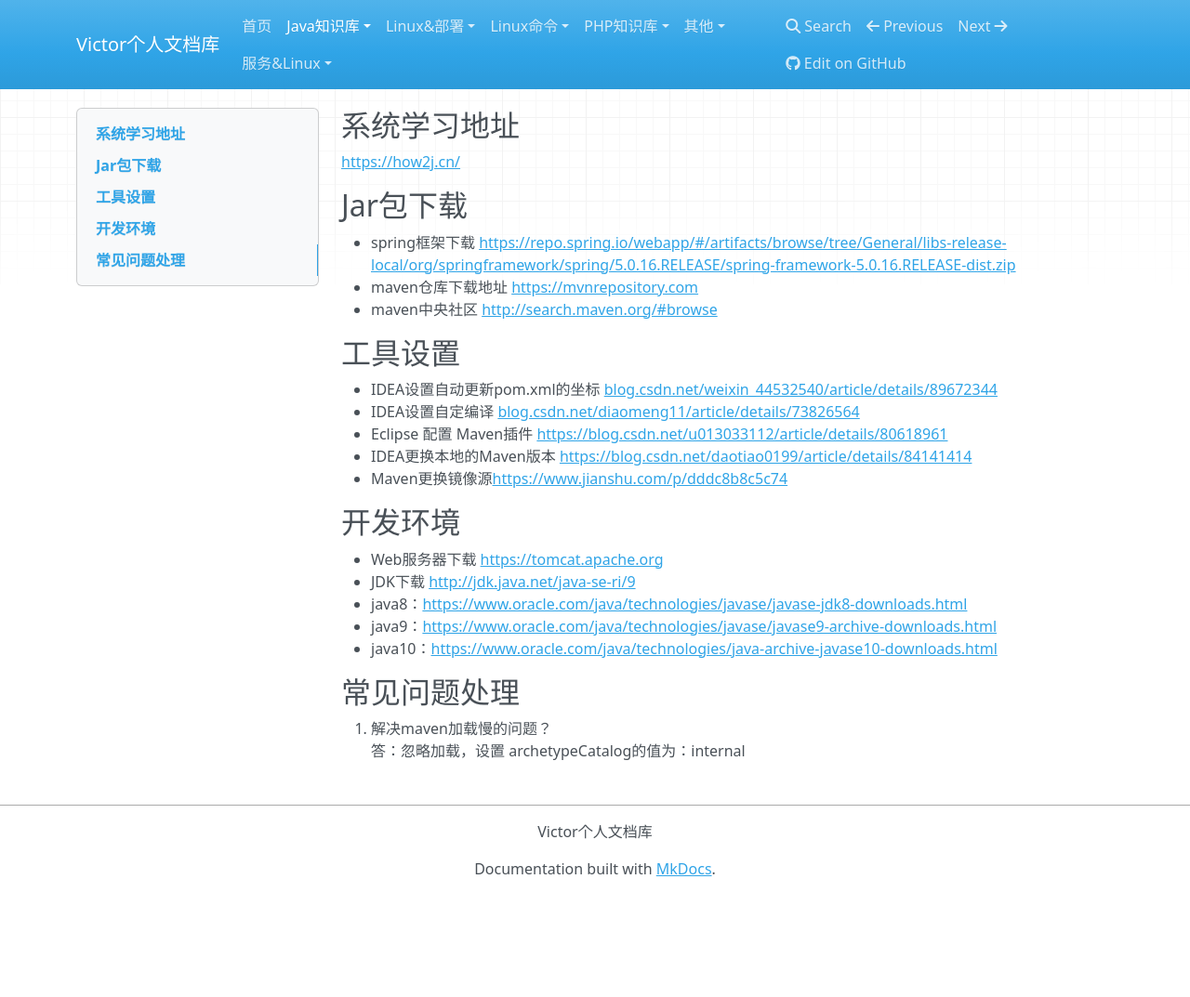
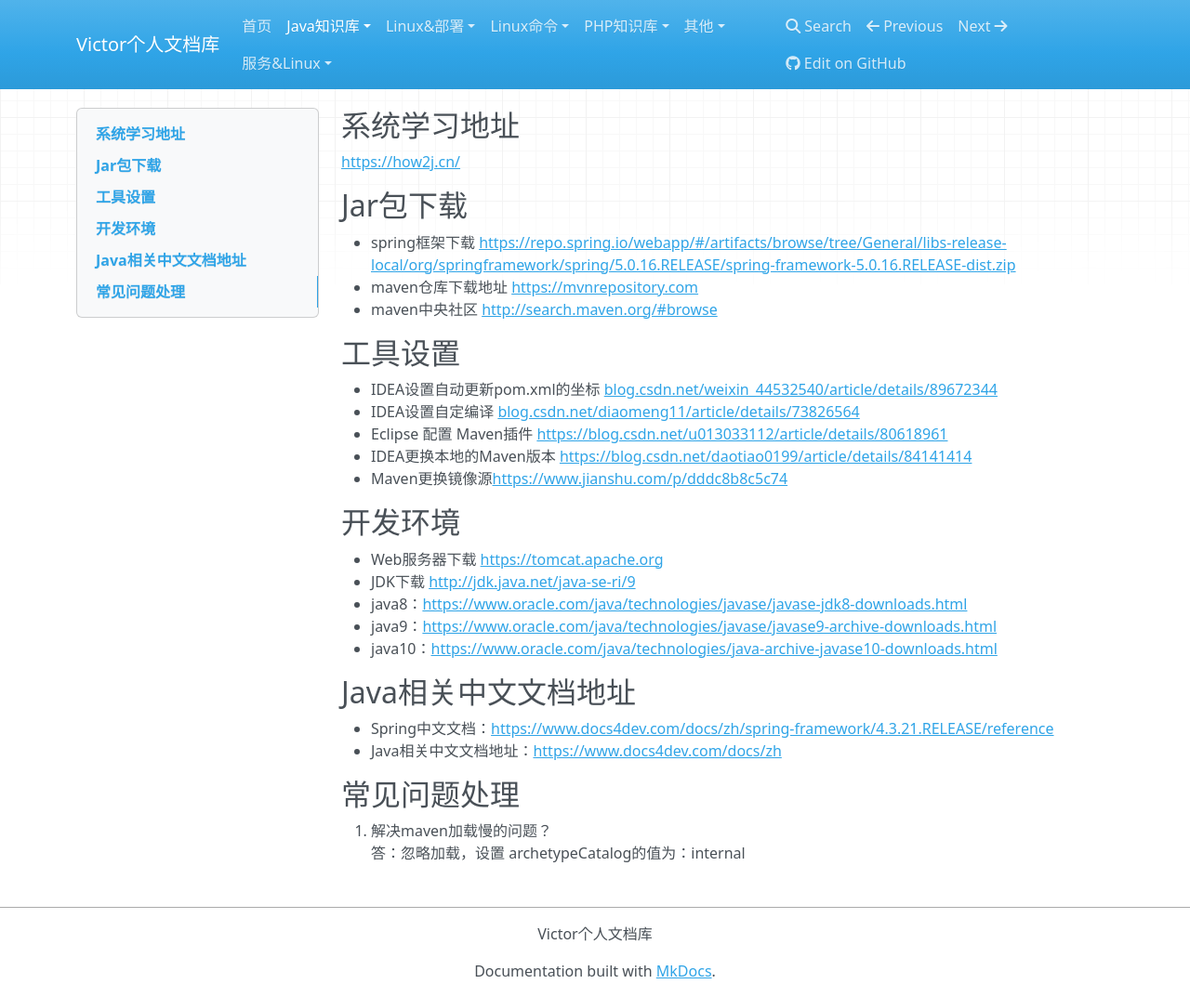
Before and after one commit to victor24680/victorDocs, an MkDocs documentation site: the page built from docs/Java知识库/开发相关jar下载地址.md, in a window 1280 px wide and 1073 px high. Shown: the whole window at 93% size. Built offline with MkDocs 1.6.1, drawn with Linux system fonts in a browser that asks for light colours; nearby versions of some CDN libraries.

Commit message:
Java相文档地址

```diff
--- a/docs/Java知识库/开发相关jar下载地址.md
+++ b/docs/Java知识库/开发相关jar下载地址.md
@@ -28,6 +28,9 @@
 2. java9：[https://www.oracle.com/java/technologies/javase/javase9-archive-downloads.html](https://www.oracle.com/java/technologies/javase/javase9-archive-downloads.html)
 3. java10：[https://www.oracle.com/java/technologies/java-archive-javase10-downloads.html](https://www.oracle.com/java/technologies/java-archive-javase10-downloads.html)
 
+## Java相关中文文档地址
+- Spring中文文档：[https://www.docs4dev.com/docs/zh/spring-framework/4.3.21.RELEASE/reference](https://www.docs4dev.com/docs/zh/spring-framework/4.3.21.RELEASE/reference)
+- Java相关中文文档地址：[https://www.docs4dev.com/docs/zh](https://www.docs4dev.com/docs/zh)
 ## 常见问题处理
 1. 解决maven加载慢的问题？<br/>
 答：忽略加载，设置 archetypeCatalog的值为：internal
```
